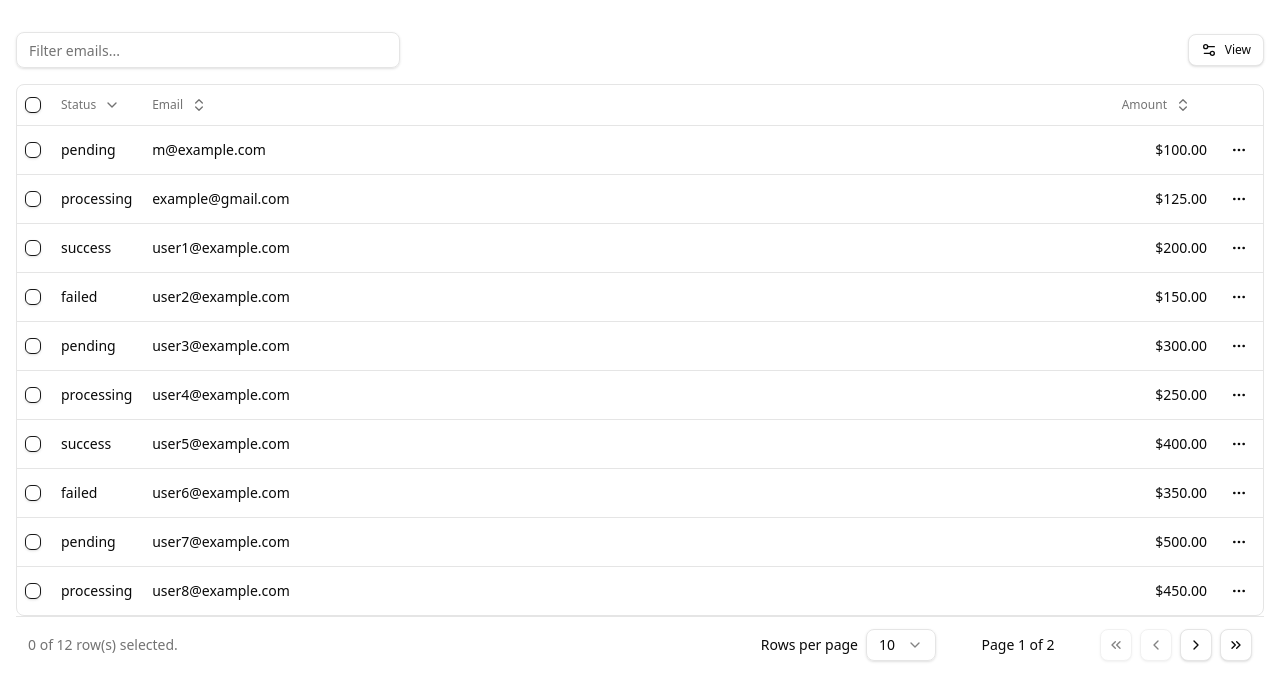
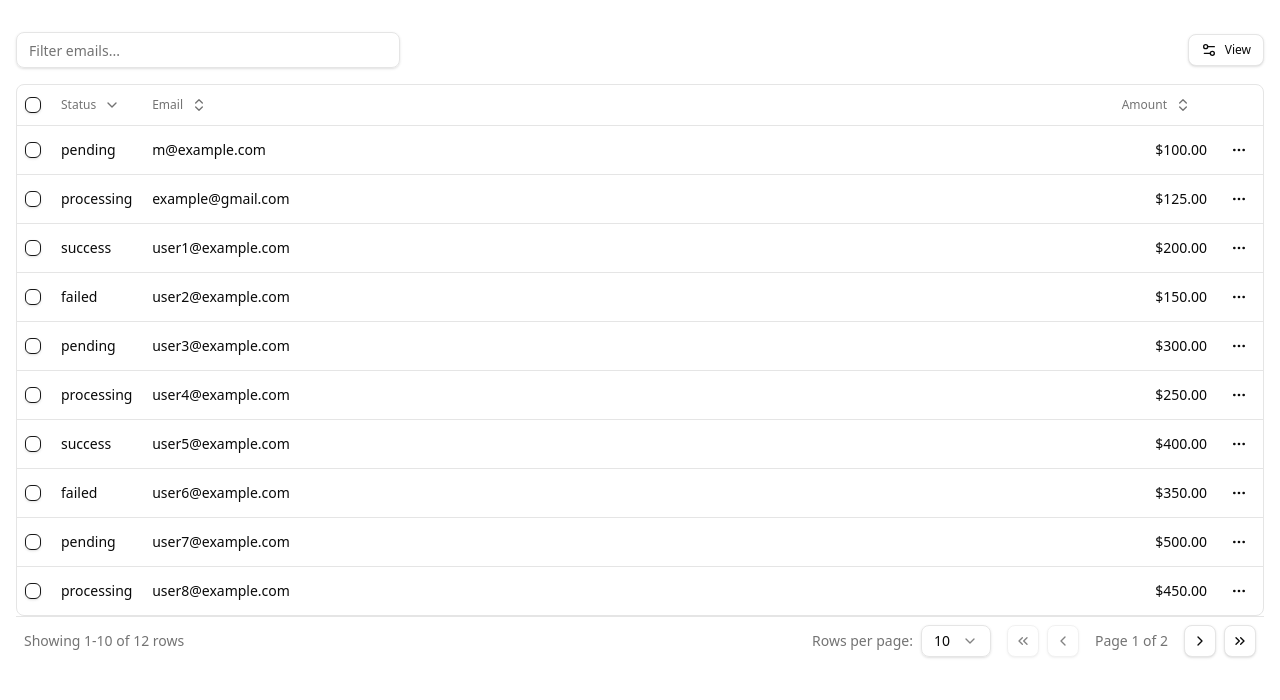
Before and after one commit to soyluisarrieta/shadcn-data-table, a React app: page / in a window 1280 px wide. Shown: the top 700 px of the page. Built offline with nearby package versions, Linux system fonts and the light colour scheme; the HTML template or start-up script is replaced by a standard one.

Commit message:
refactor: improve data-table footer

```diff
--- a/src/components/commons/data-table/data-table-footer.tsx
+++ b/src/components/commons/data-table/data-table-footer.tsx
@@ -1,9 +1,9 @@
 import { Table } from '@tanstack/react-table'
 import {
-  ChevronLeft,
-  ChevronRight,
-  ChevronsLeft,
-  ChevronsRight
+  ChevronLeftIcon,
+  ChevronRightIcon,
+  ChevronsLeftIcon,
+  ChevronsRightIcon
 } from 'lucide-react'
 
 import { Button } from '@/components/ui/button'
@@ -22,20 +22,23 @@ interface DataTableFooterProps<TData> {
 export default function DataTableFooter<TData> ({
   table
 }: DataTableFooterProps<TData>) {
+  const startRowNumber = table.getState().pagination.pageIndex * table.getState().pagination.pageSize + 1
+  const endRowNumber = Math.min(
+    (table.getState().pagination.pageIndex + 1) * table.getState().pagination.pageSize,
+    table.getFilteredRowModel().rows.length
+  )
+
   return (
-    <div className="flex items-center justify-between p-3 border-t">
-      <div className="flex-1 text-sm text-muted-foreground">
-        {table.getFilteredSelectedRowModel().rows.length} of{' '}
-        {table.getFilteredRowModel().rows.length} row(s) selected.
+    <div className='flex items-center justify-between border-t p-2'>
+      <div className="hidden lg:inline-block flex-1 text-sm text-muted-foreground">
+        Showing {startRowNumber}-{endRowNumber} of {table.getFilteredRowModel().rows.length} rows
       </div>
-      <div className="flex items-center space-x-6 lg:space-x-8">
+      <div className="flex flex-1 lg:flex-none justify-between items-center space-x-4">
         <div className="flex items-center space-x-2">
-          <p className="text-sm font-medium">Rows per page</p>
+          <p className="text-sm font-medium text-muted-foreground">Rows per page:</p>
           <Select
             value={`${table.getState().pagination.pageSize}`}
-            onValueChange={(value) => {
-              table.setPageSize(Number(value))
-            }}
+            onValueChange={(value) => table.setPageSize(Number(value))}
           >
             <SelectTrigger className="h-8 w-[70px]">
               <SelectValue placeholder={table.getState().pagination.pageSize} />
@@ -49,10 +52,6 @@ export default function DataTableFooter<TData> ({
             </SelectContent>
           </Select>
         </div>
-        <div className="flex w-[100px] items-center justify-center text-sm font-medium">
-          Page {table.getState().pagination.pageIndex + 1} of{' '}
-          {table.getPageCount()}
-        </div>
         <div className="flex items-center space-x-2">
           <Button
             variant="outline"
@@ -61,7 +60,7 @@ export default function DataTableFooter<TData> ({
             disabled={!table.getCanPreviousPage()}
           >
             <span className="sr-only">Go to first page</span>
-            <ChevronsLeft />
+            <ChevronsLeftIcon />
           </Button>
           <Button
             variant="outline"
@@ -70,8 +69,11 @@ export default function DataTableFooter<TData> ({
             disabled={!table.getCanPreviousPage()}
           >
             <span className="sr-only">Go to previous page</span>
-            <ChevronLeft />
+            <ChevronLeftIcon />
           </Button>
+          <div className="flex px-2 items-center justify-center text-sm font-medium text-muted-foreground">
+            Page {table.getState().pagination.pageIndex + 1} of {table.getPageCount()}
+          </div>
           <Button
             variant="outline"
             className="h-8 w-8 p-0"
@@ -79,7 +81,7 @@ export default function DataTableFooter<TData> ({
             disabled={!table.getCanNextPage()}
           >
             <span className="sr-only">Go to next page</span>
-            <ChevronRight />
+            <ChevronRightIcon />
           </Button>
           <Button
             variant="outline"
@@ -87,8 +89,8 @@ export default function DataTableFooter<TData> ({
             onClick={() => table.setPageIndex(table.getPageCount() - 1)}
             disabled={!table.getCanNextPage()}
           >
-            <span className="sr-only">Go to last page</span>
-            <ChevronsRight />
+            <span className="sr-only">Got to last page</span>
+            <ChevronsRightIcon />
           </Button>
         </div>
       </div>
```
